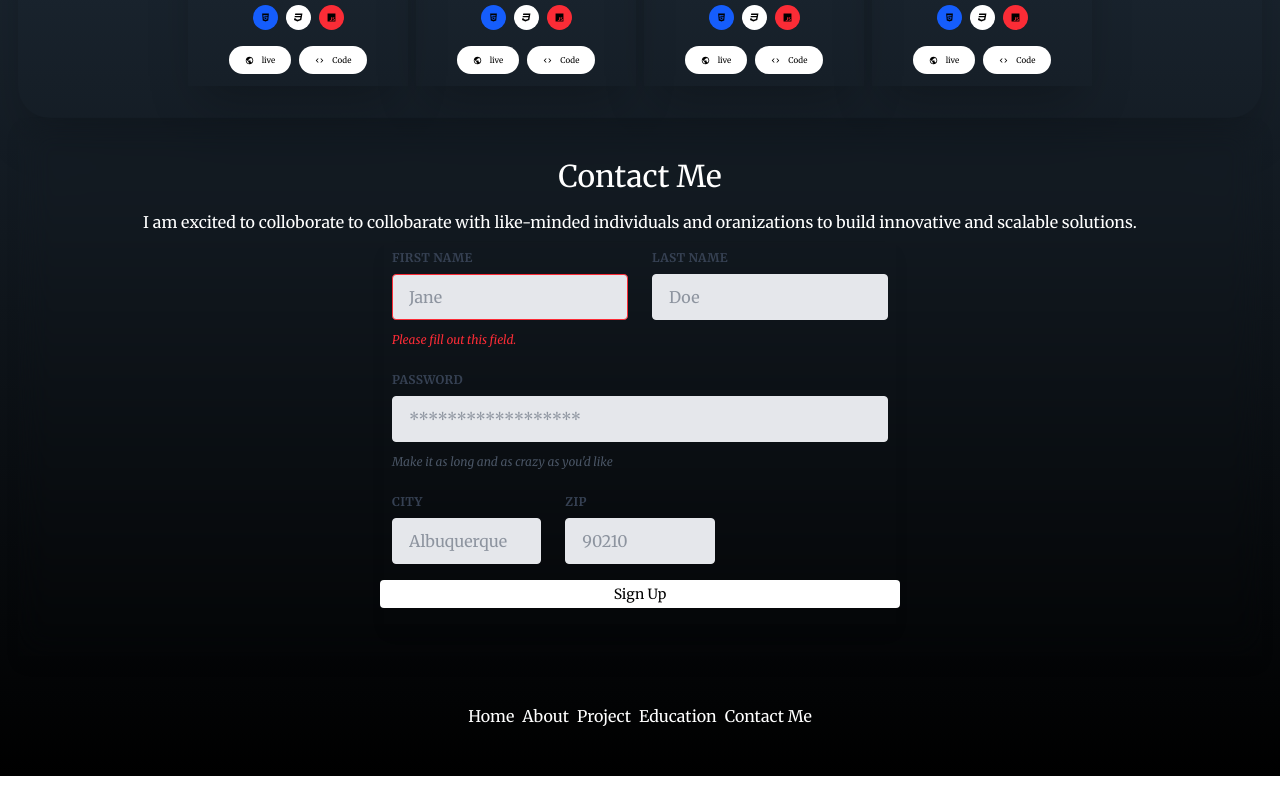
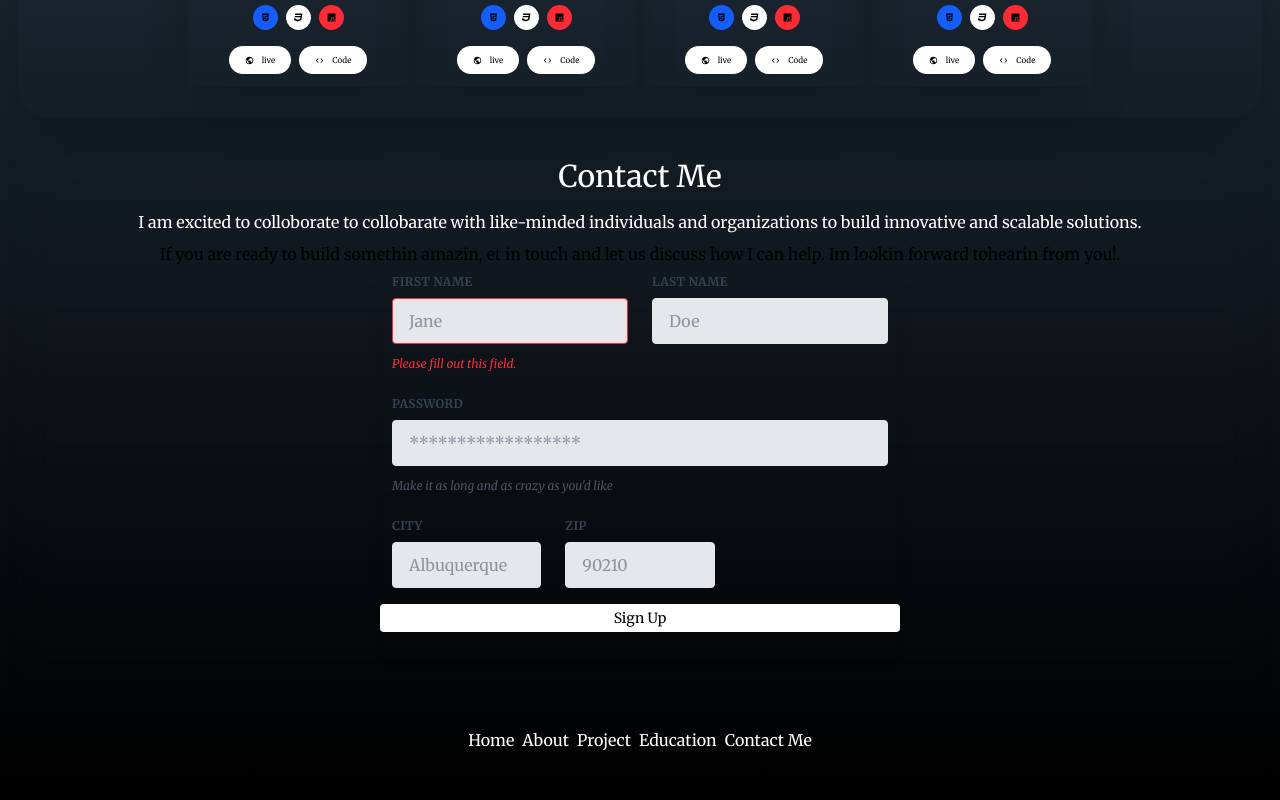
Before and after one commit to Supa-Thobile2/portfolio-melsoft2, a React (Vite) app: page / in a window 1280 px wide. Shown: the part 2013-2813 px from the top of the page. Before the commit the page ends 2789 px from the top, so only its background shows below. Built offline with nearby package versions, Linux system fonts and the light colour scheme; a web font is replaced by a local one.

Commit message:
added updates

```diff
--- a/src/components/contact/Contact.jsx
+++ b/src/components/contact/Contact.jsx
@@ -38,7 +38,8 @@ function Contact() {
         <div className='flex items-center justify-center flex-col mx-auto w-full   p-8 shadow-lg bg-r-[ #2C5364, #203A43, #0F2027] backdrop-filter backdrop-blur-lg'>
 
                 <h1 className='text-3xl text-white py-2 '>Contact Me</h1>
-                <p className='text-base text-white py-2 '>I am excited to colloborate to collobarate with like-minded individuals and oranizations to build innovative and scalable solutions. </p>
+                <p className='text-base text-white py-2 '>I am excited to colloborate to collobarate with like-minded individuals and organizations to build innovative and scalable solutions. </p>
+                <p>If you are ready to build somethin amazin, et in touch and let us discuss how I can help. Im lookin forward tohearin from you!.</p>
 
                  <form class="w-full max-w-lg  p-2 shadow-lg" onSubmit={handleOnSubmit} >
   <div class="flex flex-wrap -mx-3 mb-6">
```
